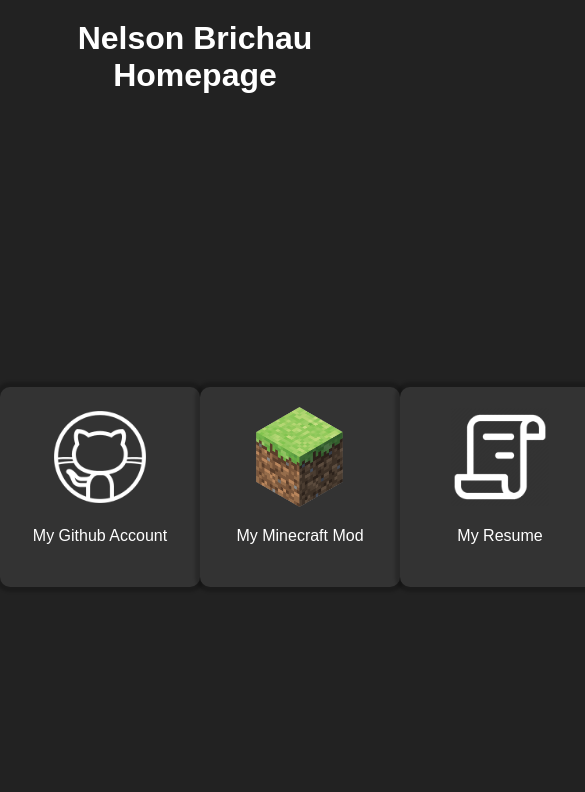
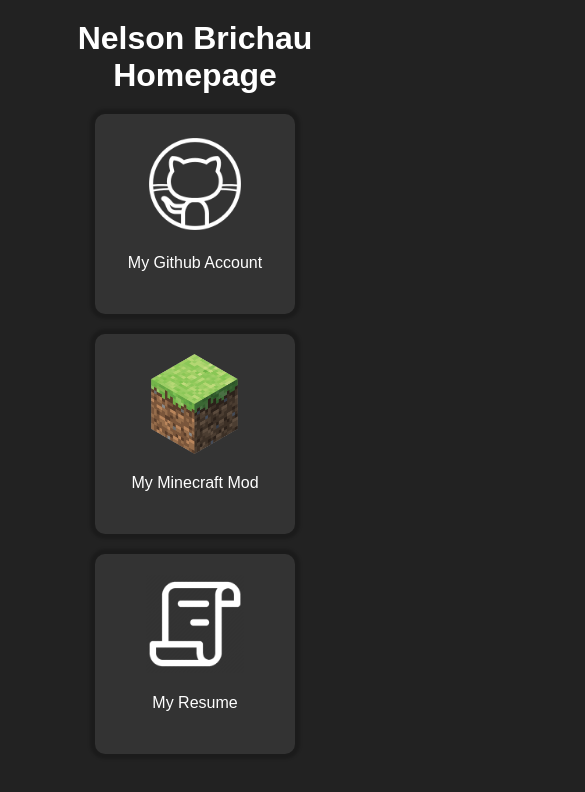
Before and after one commit to nbrichau/nbrichau.github.io, a plain HTML site: page index.html in a window 390 px wide. Shown: the whole page, 585 px wide, since content can reach past the window. Drawn offline with Linux system fonts and the light colour scheme.

Commit message:
more responsive css

```diff
--- a/index.html
+++ b/index.html
@@ -24,7 +24,7 @@
 	</div>
 	<div id="3">
 		<a href="#">
-			<img src="icons/scroll.png" alt="logo for cv (a page/scroll)">
+			<img src="icons/scroll.png" alt="logo scroll">
 			<p>My Resume</p>
 		</a>
 	</div>
--- a/style.css
+++ b/style.css
@@ -49,3 +49,14 @@
 	width: 100px;
 	height: 100px;
 }
+
+@media screen and (max-width:812px) {
+	main{
+		display: inherit;
+	}
+	div{
+		margin-left: auto;
+		margin-right: auto;
+		margin-top: 20px;
+	}
+}
```
